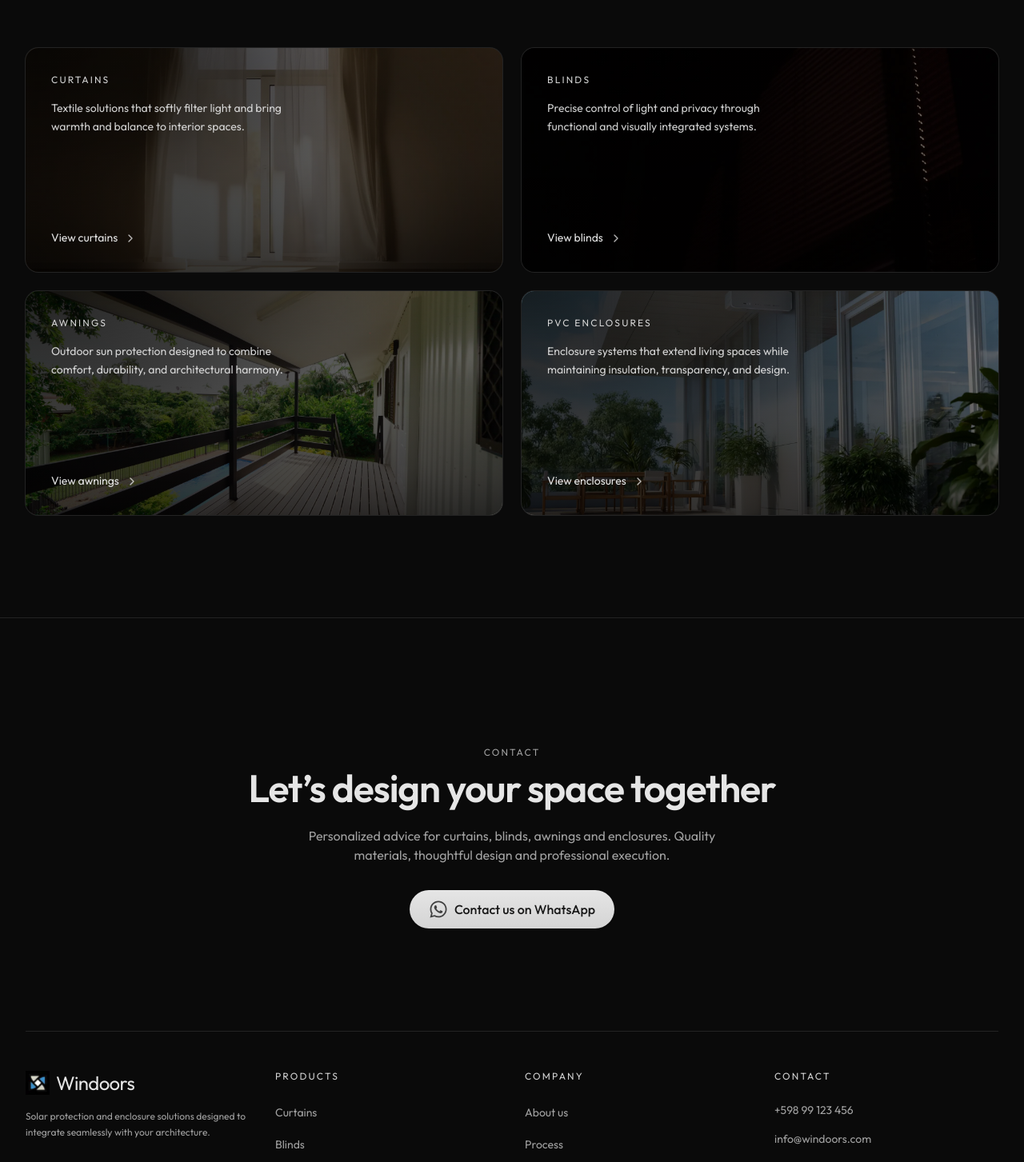
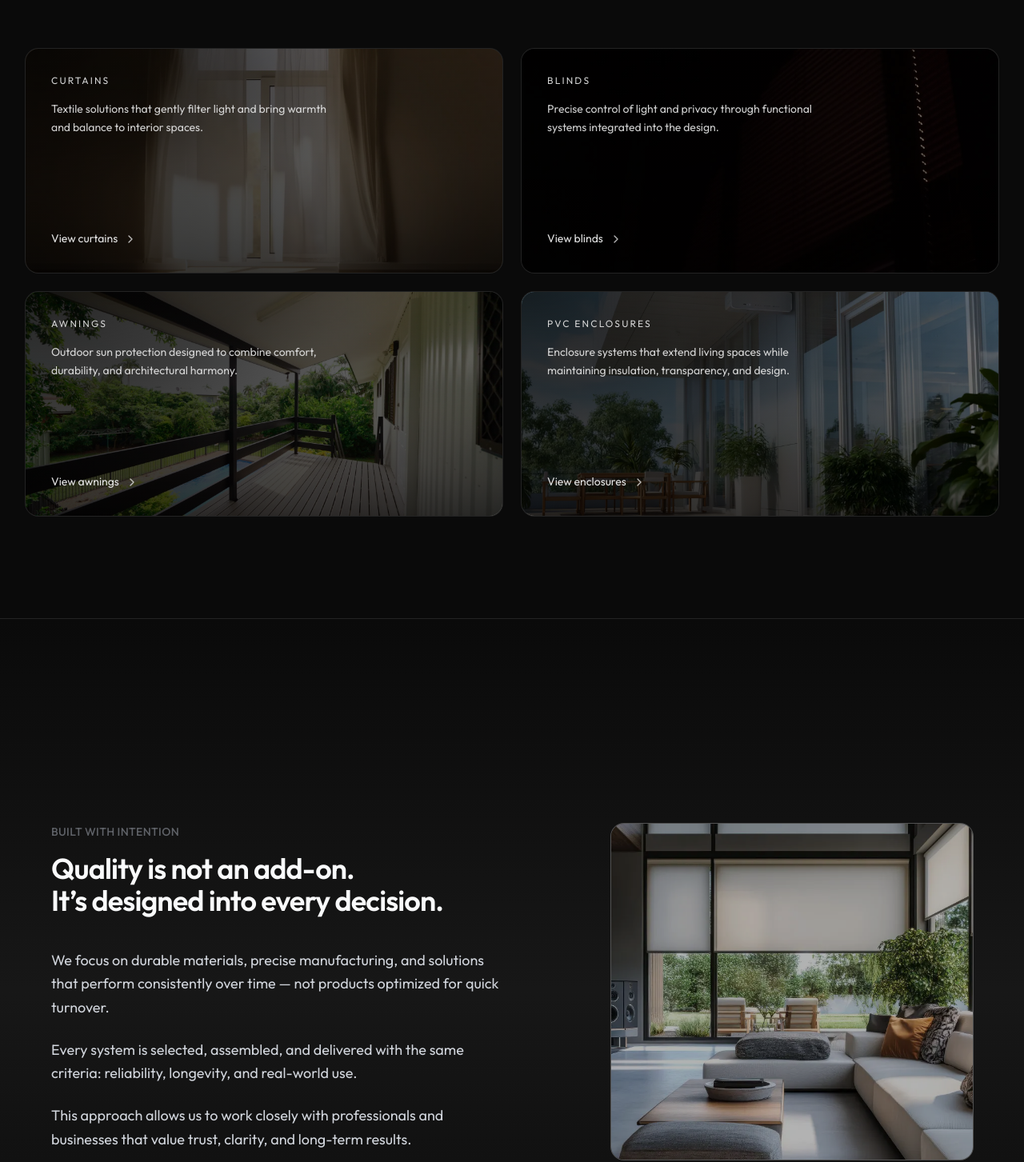
Before and after one commit to agreco88/rayforce-ev, a Next.js app: page /en in a window 1280 px wide. Shown: the part 1000-2453 px from the top of the page at 80% size. Built offline with nearby package versions, Linux system fonts and the light colour scheme.

Commit message:
Added EditorialValueSection and its components/translations

```diff
--- a/messages/en.json
+++ b/messages/en.json
@@ -32,17 +32,17 @@
 
   "ProductsSection": {
     "eyebrow": "Products",
-    "title": "Solutions that adapt to your space",
+    "title": "Solutions that complement your space",
 
     "products": {
       "cortinas": {
         "label": "Curtains",
-        "description": "Textile solutions that softly filter light and bring warmth and balance to interior spaces.",
+        "description": "Textile solutions that gently filter light and bring warmth and balance to interior spaces.",
         "cta": "View curtains"
       },
       "persianas": {
         "label": "Blinds",
-        "description": "Precise control of light and privacy through functional and visually integrated systems.",
+        "description": "Precise control of light and privacy through functional systems integrated into the design.",
         "cta": "View blinds"
       },
       "toldos": {
@@ -56,6 +56,14 @@
         "cta": "View enclosures"
       }
     }
+  },
+
+  "EditorialValueSection": {
+    "eyebrow": "Built with intention",
+    "title": "Quality is not an add-on.\nIt’s designed into every decision.",
+    "p1": "We focus on durable materials, precise manufacturing, and solutions that perform consistently over time — not products optimized for quick turnover.",
+    "p2": "Every system is selected, assembled, and delivered with the same criteria: reliability, longevity, and real-world use.",
+    "p3": "This approach allows us to work closely with professionals and businesses that value trust, clarity, and long-term results."
   },
 
   "LocaleSwitcher": {
--- a/messages/es.json
+++ b/messages/es.json
@@ -71,6 +71,14 @@
     }
   },
 
+  "EditorialValueSection": {
+    "eyebrow": "Construido con intención",
+    "title": "La calidad no es un agregado.\nEstá diseñada en cada decisión.",
+    "p1": "Nos enfocamos en materiales durables, fabricación precisa y soluciones que funcionan de manera consistente en el tiempo — no en productos optimizados para la rotación rápida.",
+    "p2": "Cada sistema es seleccionado, ensamblado y entregado bajo los mismos criterios: confiabilidad, longevidad y uso en el mundo real.",
+    "p3": "Este enfoque nos permite trabajar de cerca con profesionales y empresas que valoran la confianza, la claridad y los resultados a largo plazo."
+  },
+
   "LocaleSwitcher": {
     "label": "Cambiar idioma",
     "english": "Inglés",
--- a/src/app/[locale]/page.tsx
+++ b/src/app/[locale]/page.tsx
@@ -1,4 +1,5 @@
 import ContactFooter from "@/components/sections/contact-footer/Footer";
+import { EditorialValueSection } from "@/components/sections/EditorialValueSection";
 import DefaultHero from "@/components/sections/hero";
 import ProductsSection from "@/components/sections/products-section/ProductsSection";
 import { generateLocaleMetadata } from "@/lib/generate-locale-metadata";
@@ -23,6 +24,7 @@ export default function HomePage() {
     <>
       <DefaultHero />
       <ProductsSection />
+      <EditorialValueSection />
       <ContactFooter />
     </>
   );
--- a/src/components/layout/section-wrapper.tsx
+++ b/src/components/layout/section-wrapper.tsx
@@ -1,8 +1,9 @@
 "use client";
 
+import React from "react";
 import { motion } from "framer-motion";
 import { fadeIn } from "@/lib/animation-variants";
-import React from "react";
+import { cn } from "@/lib/utils";
 
 type SectionWrapperProps = React.PropsWithChildren<{
   id?: string;
@@ -21,7 +22,7 @@ export default function SectionWrapper({
       whileInView="show"
       viewport={{ once: true, amount: 0.3 }}
       id={id}
-      className="relative w-full scroll-mt-12"
+      className={cn("relative w-full scroll-mt-12", className)}
     >
       {children}
     </motion.section>
--- /dev/null
+++ b/src/components/sections/EditorialValueSection.tsx
@@ -0,0 +1,114 @@
+"use client";
+
+import { motion, useScroll, useTransform } from "framer-motion";
+import { useRef } from "react";
+import { useTranslations } from "next-intl";
+import { waterfallList, waterfallItem } from "@/lib/animation-variants";
+import SectionWrapper from "../layout/section-wrapper";
+
+export function EditorialValueSection() {
+  const t = useTranslations("EditorialValueSection");
+  const imageRef = useRef<HTMLDivElement | null>(null);
+
+  const { scrollYProgress } = useScroll({
+    target: imageRef,
+    offset: ["start end", "end start"],
+  });
+
+  const grayscale = useTransform(
+    scrollYProgress,
+    [0, 0.25, 0.75, 1],
+    [100, 0, 0, 100]
+  );
+
+  const blur = useTransform(scrollYProgress, [0, 0.25, 0.75, 1], [3, 0, 0, 3]);
+
+  const opacity = useTransform(
+    scrollYProgress,
+    [0, 0.25, 0.75, 1],
+    [0.6, 1, 1, 0.6]
+  );
+
+  return (
+    <SectionWrapper className="py-16 sm:py-64! bg-gradient-to-b from-neutral-950 via-neutral-900 to-neutral-950">
+      <motion.div
+        variants={waterfallList}
+        initial="hidden"
+        whileInView="show"
+        viewport={{ once: true, margin: "-100px" }}
+        className="
+          mx-auto
+          max-w-6xl
+          px-6
+          sm:px-0
+          grid
+          grid-cols-1
+          lg:grid-cols-12
+          gap-12
+          items-start
+        "
+      >
+        {/* Text column */}
+        <div className="lg:col-span-7">
+          <motion.p
+            variants={waterfallItem}
+            className="text-sm font-medium uppercase tracking-wide text-muted-foreground"
+          >
+            {t("eyebrow")}
+          </motion.p>
+
+          <motion.h2
+            variants={waterfallItem}
+            className="mt-4 text-3xl font-semibold tracking-tight text-gray-50 sm:text-4xl whitespace-pre-line"
+          >
+            {t("title")}
+          </motion.h2>
+
+          <div className="mt-10 space-y-6 max-w-xl text-lg leading-relaxed text-gray-300">
+            <motion.p variants={waterfallItem}>{t("p1")}</motion.p>
+            <motion.p variants={waterfallItem}>{t("p2")}</motion.p>
+            <motion.p variants={waterfallItem}>{t("p3")}</motion.p>
+          </div>
+        </div>
+
+        {/* Quiet visual anchor */}
+        <motion.div
+          ref={imageRef}
+          variants={waterfallItem}
+          initial={{
+            filter: "grayscale(100%) blur(3px)",
+            opacity: 0.6,
+          }}
+          style={{
+            filter: useTransform(
+              [grayscale, blur],
+              ([g, b]) => `grayscale(${g}%) blur(${b}px)`
+            ),
+            opacity,
+          }}
+          className="
+            lg:col-span-5
+            relative
+            h-[420px]
+            rounded-2xl
+            overflow-hidden
+            bg-neutral-900
+            ring-1 ring-neutral-600
+            shadow-neutral-700
+          "
+        >
+          <div
+            className="
+              absolute inset-0
+              bg-[url('/images/editorial-image.webp')]
+              bg-cover
+              bg-center
+            "
+          />
+
+          <div className="absolute inset-0 bg-black/30" />
+        </motion.div>
+      </motion.div>
+    </SectionWrapper>
+  );
+}
--- a/src/components/sections/contact-footer/Footer.tsx
+++ b/src/components/sections/contact-footer/Footer.tsx
@@ -11,9 +11,9 @@ export default function Footer() {
   return (
     <footer
       id="contact"
-      className="bg-neutral-950 text-neutral-200 border-t border-white/10"
+      className="bg-gradient-to-t from-neutral-900 via-neutral-950 to-neutral-950 text-neutral-200 border-t border-white/10"
     >
-      <div className="mx-auto max-w-7xl px-6 sm:pb-12 pt-20 sm:pt-24 lg:px-8 lg:pt-32">
+      <div className="mx-auto max-w-7xl px-6 lg:px-8">
         <FooterCTA />
 
         {/* Main footer content */}
--- a/src/components/sections/contact-footer/FooterCTA.tsx
+++ b/src/components/sections/contact-footer/FooterCTA.tsx
@@ -8,7 +8,7 @@ export function FooterCTA() {
   const t = useTranslations("Footer.cta");
 
   return (
-    <div className="mx-auto max-w-2xl py-8 text-center">
+    <div className="mx-auto max-w-2xl py-8 my-24 2xl:my-40 text-center">
       <p className="text-xs tracking-[0.18em] uppercase text-neutral-400">
         {t("eyebrow")}
       </p>
@@ -28,7 +28,7 @@ export function FooterCTA() {
             inline-flex items-center justify-center
             rounded-full
             bg-gradient-to-b from-neutral-200 to-neutral-300
-            px-6 py-3
+            px-4 sm:px-6 py-3
             font-medium text-neutral-900
             shadow-sm gap-2
             transition-all
@@ -36,7 +36,7 @@ export function FooterCTA() {
             focus-visible:outline-2
             focus-visible:outline-offset-2
             focus-visible:outline-white/40
-            text-base
+            text-sm sm:text-base
           "
         >
           <FaWhatsapp className="size-6 text-neutral-700" /> {t("button")}
--- a/src/components/sections/contact-footer/FooterMeta.tsx
+++ b/src/components/sections/contact-footer/FooterMeta.tsx
@@ -8,11 +8,11 @@ export function FooterMeta() {
 
   return (
     <div className="mt-12 border-t border-white/10 pt-8 flex flex-col gap-4 sm:flex-row sm:items-center sm:justify-between">
-      <p className="text-sm text-neutral-500">
+      <p className="text-sm text-neutral-500 text-center">
         © {new Date().getFullYear()} Windoors. {t("rights")}
       </p>
 
-      <div className="flex gap-5">
+      <div className="flex gap-5 justify-center">
         {socialLinks.map(({ href, label, ariaLabel, icon }) => (
           <a
             key={label}
--- a/src/components/sections/products-section/ProductCard.tsx
+++ b/src/components/sections/products-section/ProductCard.tsx
@@ -178,7 +178,7 @@ export default function ProductCard({
             {label}
           </p>
 
-          <p className="mt-4 max-w-[34ch] text-sm leading-relaxed text-neutral-200/90">
+          <p className="mt-4 max-w-[38ch] text-sm leading-relaxed text-neutral-200/90">
             {description}
           </p>
         </div>
--- a/src/components/sections/products-section/ProductsSection.tsx
+++ b/src/components/sections/products-section/ProductsSection.tsx
@@ -3,23 +3,23 @@
 import SectionWrapper from "@/components/layout/section-wrapper";
 import Container from "@/components/layout/container";
 import { ProductsGrid } from "./ProductsGrid";
+import { useTranslations } from "next-intl";
 
 export default function ProductsSection() {
+  const t = useTranslations("ProductsSection");
+
   return (
-    <SectionWrapper
-      id="products"
-      className="bg-gradient-to-b! from-neutral-950! to-neutral-50!"
-    >
+    <SectionWrapper id="products" className=" border-y border-white/10">
       <div className="py-24 sm:py-32 text-white">
         <Container>
           {/* Section header */}
           <header className="mb-16 max-w-2xl">
             <p className="mb-3 text-xs tracking-widest uppercase text-neutral-400">
-              Productos
+              {t("eyebrow")}
             </p>
 
             <h2 className="text-3xl sm:text-4xl font-light tracking-tight text-balance">
-              Soluciones que acompañan tu espacio
+              {t("title")}
             </h2>
           </header>
 
```
Also changed, not shown: public/images/editorial-image.webp (added).
